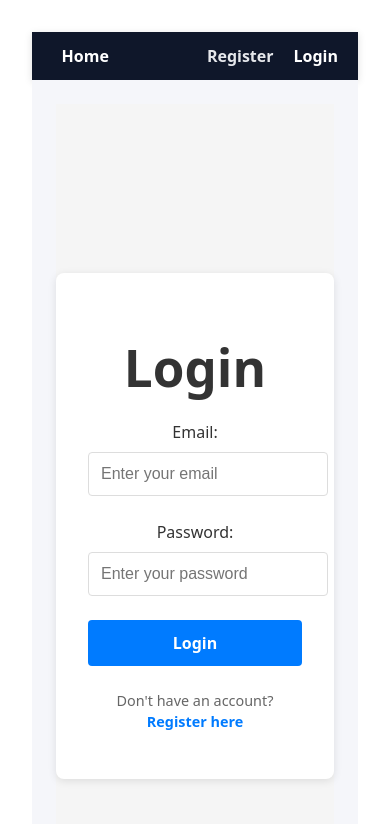
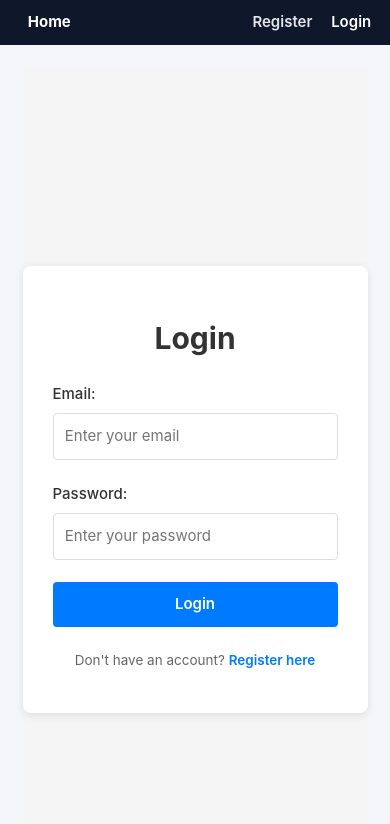
Before and after one commit to alexiorga-404/TIC, a Vue app in the folder frontend/: page /login in a window 390 px wide. Shown: the top 824 px of the page. Built offline with nearby package versions, Linux system fonts and the light colour scheme; no server answers.

Commit message:
improved product cards desgin, layout and fixed some layout issues regarding responsiveness

```diff
--- a/frontend/src/components/Home.vue
+++ b/frontend/src/components/Home.vue
@@ -1,29 +1,35 @@
 <template>
   <div class="home">
-    <h1>Products</h1>
+    <section class="hero">
+      <div>
+        <p class="eyebrow">Catalog</p>
+        <h1>Products</h1>
+        <p class="hero-copy">
+          Browse available items, add what you need, and checkout from any device.
+        </p>
+      </div>
+    </section>
 
-
-    <div v-if="store.loading" class="loading">
+    <div v-if="store.loading" class="state-panel loading">
       <p>Loading products...</p>
     </div>
 
-
-    <div v-if="store.error" class="error">
+    <div v-if="store.error" class="state-panel error">
       <p>{{ store.error }}</p>
     </div>
 
-
     <div v-if="!store.loading && store.products.length > 0" class="products-grid">
       <div v-for="product in store.products" :key="product.id" class="product-card">
-        <h3>{{ product.name }}</h3>
+        <div class="card-top">
+          <p class="category">{{ product.category?.name || 'General' }}</p>
+          <h3>{{ product.name }}</h3>
+        </div>
         <p class="price">${{ product.price }}</p>
-        <p class="category">{{ product.category.name }}</p>
         <button class="add-btn" @click="add(product)">Add to Cart</button>
       </div>
     </div>
 
-
-    <div v-if="!store.loading && store.products.length === 0" class="empty">
+    <div v-if="!store.loading && store.products.length === 0" class="state-panel empty">
       <p>No products found.</p>
     </div>
   </div>
@@ -57,74 +63,142 @@ const add = (product) => {
 
 <style scoped>
 .home {
-  padding: 2rem;
+  width: min(1180px, 100%);
+  margin: 0 auto;
+  padding: clamp(1rem, 2vw, 2rem);
 }
 
-.loading,
-.error,
-.empty {
-  padding: 1rem;
+.hero {
+  display: flex;
+  align-items: end;
+  justify-content: space-between;
+  gap: 1rem;
+  padding: clamp(1.25rem, 3vw, 2.25rem);
+  border-radius: 24px;
+  background: linear-gradient(135deg, rgba(17, 24, 39, 0.96), rgba(30, 41, 59, 0.94));
+  color: #f8fafc;
+  box-shadow: 0 20px 50px rgba(15, 23, 42, 0.18);
+}
+
+.eyebrow {
+  margin: 0 0 0.35rem;
+  text-transform: uppercase;
+  letter-spacing: 0.16em;
+  font-size: 0.75rem;
+  color: #93c5fd;
+}
+
+.hero h1 {
+  margin: 0;
+  font-size: clamp(2rem, 4vw, 3.25rem);
+}
+
+.hero-copy {
+  margin: 0.75rem 0 0;
+  max-width: 58ch;
+  color: rgba(248, 250, 252, 0.82);
+}
+
+.state-panel {
+  padding: 1rem 1.1rem;
   text-align: center;
-  margin: 1rem 0;
+  margin: 1rem 0 0;
+  border-radius: 18px;
+  background: rgba(255, 255, 255, 0.72);
+  backdrop-filter: blur(12px);
+  border: 1px solid rgba(148, 163, 184, 0.25);
 }
 
 .error {
-  color: red;
-  background-color: #ffe6e6;
-  border-radius: 4px;
+  color: #b91c1c;
+  background: rgba(254, 226, 226, 0.9);
 }
 
 .products-grid {
+  margin-top: 1.25rem;
   display: grid;
-  grid-template-columns: repeat(auto-fill, minmax(250px, 1fr));
-  gap: 1.5rem;
-  margin-top: 2rem;
+  grid-template-columns: repeat(auto-fit, minmax(220px, 1fr));
+  gap: 1rem;
 }
 
 .product-card {
-  border: 1px solid #ddd;
-  border-radius: 8px;
-  padding: 1.5rem;
-  background-color: #f9f9f9;
-  transition: box-shadow 0.3s ease;
+  display: flex;
+  flex-direction: column;
+  gap: 0.75rem;
+  height: 100%;
+  padding: 1.2rem;
+  border-radius: 22px;
+  border: 1px solid rgba(148, 163, 184, 0.18);
+  background: rgba(255, 255, 255, 0.88);
+  box-shadow: 0 12px 28px rgba(15, 23, 42, 0.08);
+  backdrop-filter: blur(10px);
+  transition: transform 0.2s ease, box-shadow 0.2s ease, border-color 0.2s ease;
 }
 
 .product-card:hover {
-  box-shadow: 0 4px 8px rgba(0, 0, 0, 0.1);
+  transform: translateY(-3px);
+  box-shadow: 0 18px 36px rgba(15, 23, 42, 0.12);
+  border-color: rgba(59, 130, 246, 0.24);
+}
+
+.card-top {
+  display: grid;
+  gap: 0.45rem;
 }
 
 .add-btn {
-  margin-top: 0.75rem;
+  margin-top: auto;
   width: 100%;
-  padding: 0.6rem;
-  background: #111827;
+  max-width: 100%;
+  display: block;
+  padding: 0.85rem 1rem;
+  background: linear-gradient(135deg, #111827, #334155);
   color: #fff;
   border: none;
-  border-radius: 6px;
+  border-radius: 14px;
   cursor: pointer;
-  transition: transform 0.15s ease, box-shadow 0.2s ease;
+  transition: transform 0.15s ease, box-shadow 0.2s ease, opacity 0.2s ease;
 }
 
 .add-btn:hover {
   transform: translateY(-1px);
-  box-shadow: 0 8px 14px rgba(0, 0, 0, 0.08);
+  box-shadow: 0 10px 18px rgba(15, 23, 42, 0.16);
+}
+
+.add-btn:active {
+  transform: translateY(0);
 }
 
 .product-card h3 {
-  margin-top: 0;
-  color: #333;
+  margin: 0;
+  font-size: 1.05rem;
+  color: #0f172a;
 }
 
 .price {
-  font-size: 1.25rem;
-  font-weight: bold;
-  color: #007bff;
-  margin: 0.5rem 0;
+  margin: 1rem 0 0;
+  font-size: 1.35rem;
+  font-weight: 800;
+  color: #0f766e;
 }
 
 .category {
-  color: #666;
-  font-size: 0.9rem;
   margin: 0;
+  color: #475569;
+  font-size: 0.85rem;
+  font-weight: 700;
+  text-transform: uppercase;
+  letter-spacing: 0.08em;
+}
+
+@media (max-width: 640px) {
+  .hero {
+    padding: 1.1rem;
+    border-radius: 18px;
+  }
+
+  .products-grid {
+    grid-template-columns: 1fr;
+  }
 }
 </style>
--- a/frontend/src/style.css
+++ b/frontend/src/style.css
@@ -1,83 +1,73 @@
 :root {
-  font-family: system-ui, Avenir, Helvetica, Arial, sans-serif;
+  font-family: Inter, ui-sans-serif, system-ui, -apple-system, BlinkMacSystemFont, 'Segoe UI', sans-serif;
   line-height: 1.5;
   font-weight: 400;
-
-  color-scheme: light dark;
-  color: rgba(255, 255, 255, 0.87);
-  background-color: #242424;
-
+  color: #111827;
+  background:
+    radial-gradient(circle at top left, rgba(59, 130, 246, 0.12), transparent 30%),
+    radial-gradient(circle at top right, rgba(34, 197, 94, 0.10), transparent 24%),
+    linear-gradient(180deg, #f8fafc 0%, #eef2ff 100%);
   font-synthesis: none;
   text-rendering: optimizeLegibility;
   -webkit-font-smoothing: antialiased;
   -moz-osx-font-smoothing: grayscale;
 }
 
-a {
-  font-weight: 500;
-  color: #646cff;
-  text-decoration: inherit;
+*,
+*::before,
+*::after {
+  box-sizing: border-box;
 }
-a:hover {
-  color: #535bf2;
+
+html,
+body,
+#app {
+  min-width: 320px;
+  min-height: 100%;
 }
 
 body {
   margin: 0;
-  display: flex;
-  place-items: center;
-  min-width: 320px;
   min-height: 100vh;
+  background: inherit;
+  color: inherit;
 }
 
-h1 {
-  font-size: 3.2em;
-  line-height: 1.1;
+a {
+  color: inherit;
+  text-decoration: none;
+}
+
+button,
+input,
+textarea,
+select {
+  font: inherit;
 }
 
 button {
-  border-radius: 8px;
+  border-radius: 12px;
   border: 1px solid transparent;
   padding: 0.6em 1.2em;
-  font-size: 1em;
-  font-weight: 500;
-  font-family: inherit;
-  background-color: #1a1a1a;
+  background-color: #111827;
+  color: #fff;
   cursor: pointer;
-  transition: border-color 0.25s;
+  transition: transform 0.2s ease, box-shadow 0.2s ease, background-color 0.2s ease, border-color 0.2s ease;
 }
+
 button:hover {
-  border-color: #646cff;
+  transform: translateY(-1px);
 }
+
 button:focus,
 button:focus-visible {
-  outline: 4px auto -webkit-focus-ring-color;
-}
-
-.card {
-  padding: 2em;
+  outline: 3px solid rgba(59, 130, 246, 0.35);
+  outline-offset: 2px;
 }
 
 #app {
-  max-width: 1280px;
-  margin: 0 auto;
-  padding: 2rem;
-  text-align: center;
+  width: 100%;
 }
-
-@media (prefers-color-scheme: light) {
-  :root {
-    color: #213547;
-    background-color: #ffffff;
-  }
-  a:hover {
-    color: #747bff;
-  }
-  button {
-    background-color: #f9f9f9;
-  }
-}
-
 
 .swal-popup {
   border-radius: 16px !important;
@@ -144,3 +134,13 @@ button:focus-visible {
 .swal2-icon.swal2-info {
   border-color: #3b82f6 !important;
 }
+
+@media (max-width: 640px) {
+  :root {
+    font-size: 15px;
+  }
+
+  button {
+    width: 100%;
+  }
+}
```
